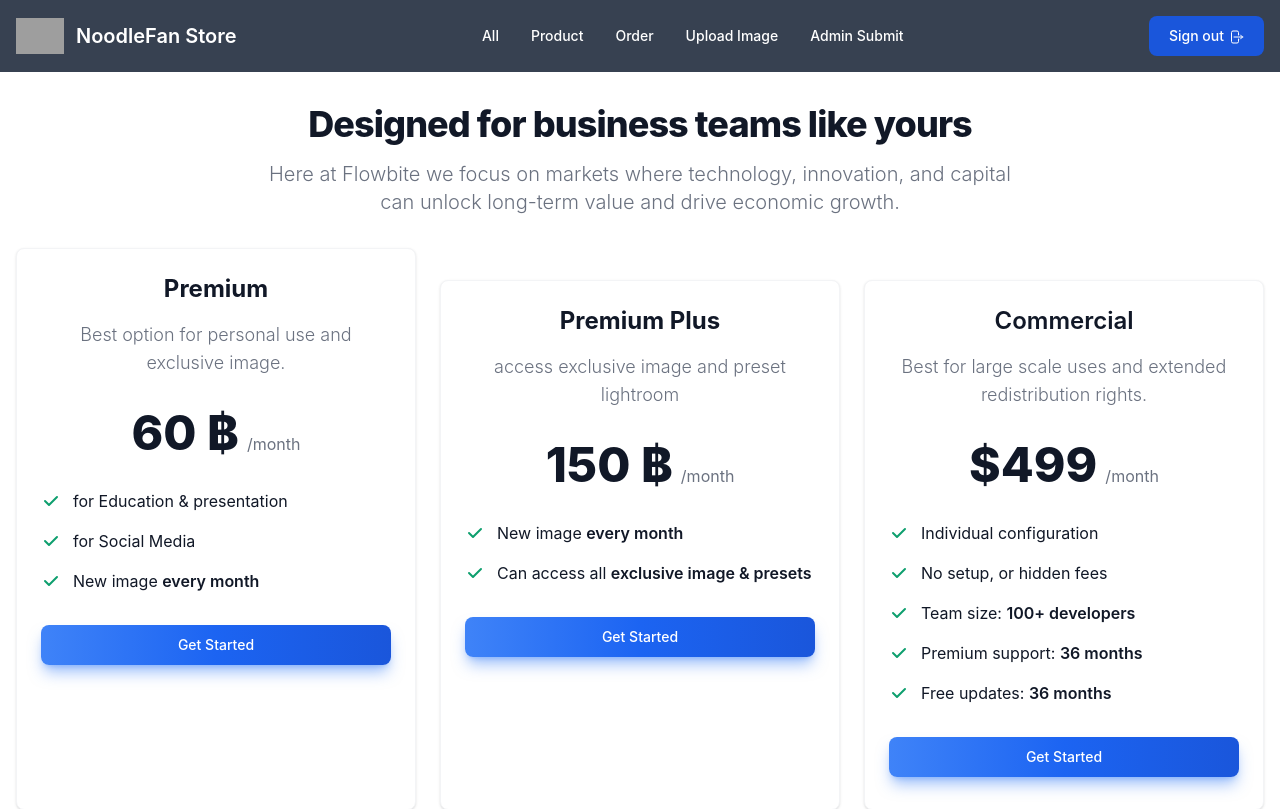
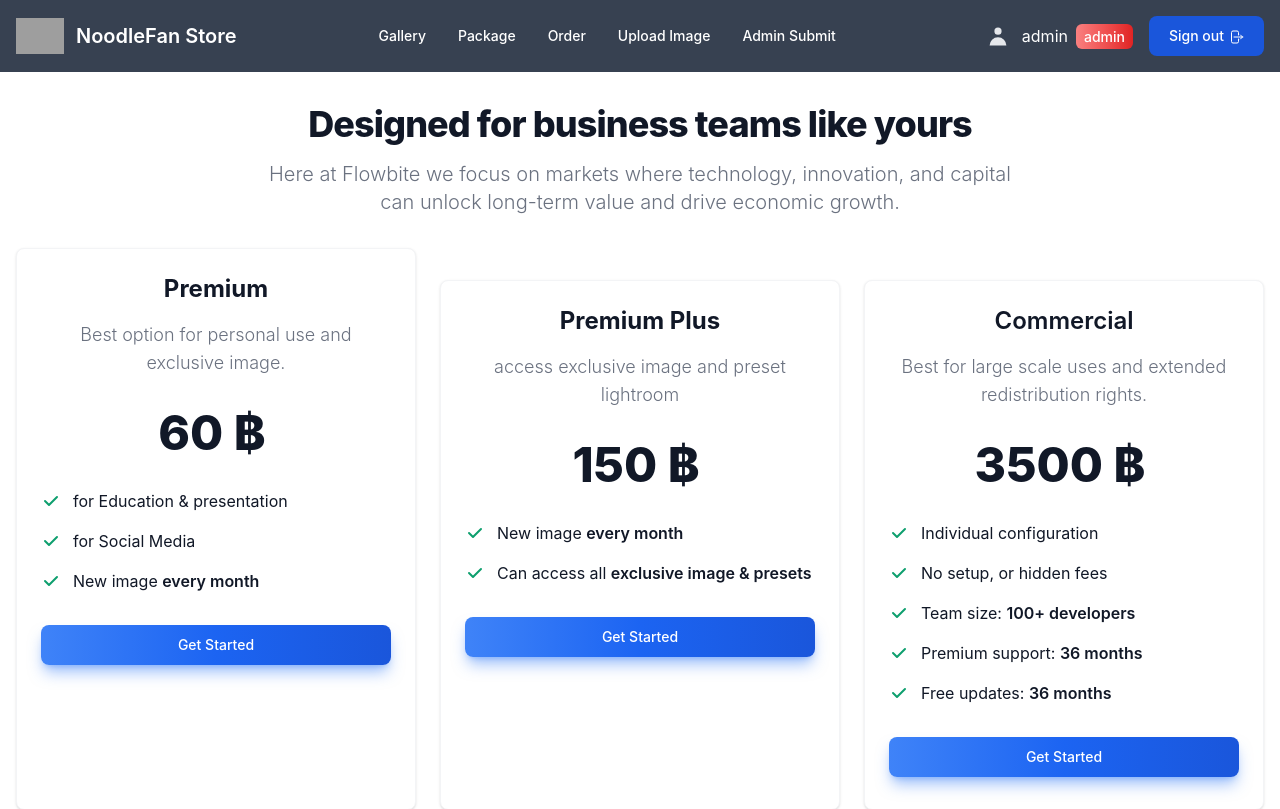
Before and after one commit to seazabuky/NoodleFan-Store, a PHP site: page /pricetable.php in a window 1280 px wide. Shown: the top 809 px of the page. Run offline with PHP 8.4, Linux system fonts and the light colour scheme; a user stored in the database is signed in; some libraries are stand-ins or nearby versions; grey boxes are pictures that could not be loaded.

Commit message:
Add files via upload

```diff
--- a/pricetable.php
+++ b/pricetable.php
@@ -27,7 +27,22 @@
 </head>
 <?php
 session_start();
-        $btn_login = 'Sign in';
+function checkRole(){
+    if(isset($_SESSION['role'])){
+        if($_SESSION['role'] == "admin"){
+            echo $_SESSION['username'].'<span class="text-white bg-gradient-to-r from-red-400 via-red-500 to-red-600 hover:bg-gradient-to-br focus:ring-4 focus:outline-none focus:ring-red-300 dark:focus:ring-red-800 font-medium rounded-md text-sm px-2 py-1 text-center ml-2 mr-2 mb-2">'.$_SESSION['role'].'</span>' ;
+        }elseif($_SESSION['role'] == "user"){
+            echo $_SESSION['username'].'<span class="text-white bg-gradient-to-r from-blue-500 via-blue-600 to-blue-700 hover:bg-gradient-to-br focus:ring-4 focus:outline-none focus:ring-blue-300 dark:focus:ring-blue-800 font-medium rounded-md text-sm px-2 py-1 text-center ml-2 mr-2 mb-2">'.$_SESSION['role'].'</span>' ;
+        }elseif($_SESSION['role'] == "premium"){
+            echo $_SESSION['username'].'<span class="text-white bg-gradient-to-r from-teal-400 via-teal-500 to-teal-600 hover:bg-gradient-to-br focus:ring-4 focus:outline-none focus:ring-teal-300 dark:focus:ring-teal-800 font-medium rounded-md text-sm px-2 py-1 text-center ml-2 mr-2 mb-2">'.$_SESSION['role'].'</span>' ;
+        }elseif($_SESSION['role'] == "premium_p"){
+            echo $_SESSION['username'].'<span class="text-white bg-gradient-to-r from-pink-400 via-pink-500 to-pink-600 hover:bg-gradient-to-br focus:ring-4 focus:outline-none focus:ring-pink-300 dark:focus:ring-pink-800 font-medium rounded-md text-sm px-2 py-1 text-center ml-2 mr-2 mb-2">premium plus</span>' ;
+        }elseif($_SESSION['role'] == "commercial"){
+            echo $_SESSION['username'].'<span class="text-white bg-gradient-to-r from-purple-500 via-purple-600 to-purple-700 hover:bg-gradient-to-br focus:ring-4 focus:outline-none focus:ring-purple-300 dark:focus:ring-purple-800 font-medium rounded-md text-sm px-2 py-1 text-center ml-2 mr-2 mb-2">'.$_SESSION['role'].'</span>' ;
+        }
+    }
+}
+$btn_login = '<a href="./index.php?sign=sign">Sign in</a>';
 $btn_icon = '<svg xmlns="http://www.w3.org/2000/svg" fill="none" viewBox="0 0 24 24" stroke-width="1.5" stroke="currentColor" class="inline-block ml-1 w-4 h-4 text-white xl:inline"><path stroke-linecap="round" stroke-linejoin="round" d="M15.75 9V5.25A2.25 2.25 0 0013.5 3h-6a2.25 2.25 0 00-2.25 2.25v13.5A2.25 2.25 0 007.5 21h6a2.25 2.25 0 002.25-2.25V15M12 9l-3 3m0 0l3 3m-3-3h12.75" /></svg>';
 $id_btn = 'btn_login';
 if (isset($_SESSION['role'])) {
@@ -37,6 +52,7 @@
 }
 
 ?>
+
 <body class="bg-white dark:bg-gray-900">
     <div class="fixed top-0 left-0 w-full z-50">
         <nav class="bg-gray-700 bg-transparent px-2 sm:px-4 py-2.5 dark:bg-transparent fixed w-full z-20 top-0 left-0  ">
@@ -46,6 +62,11 @@
                     <span class="self-center text-xl font-semibold whitespace-nowrap text-white">NoodleFan Store</span>
                 </a>
                 <div class="flex md:order-2">
+                    <div class="flex items-center p-2 text-base font-normal text-white">
+               	    	<svg aria-hidden="true" class="flex-shrink-0 w-6 h-6 text-gray-200 transition duration-75 dark:text-gray-400 group-hover:text-gray-900 dark:group-hover:text-white" fill="currentColor" viewBox="0 0 20 20" xmlns="http://www.w3.org/2000/svg"><path fill-rule="evenodd" d="M10 9a3 3 0 100-6 3 3 0 000 6zm-7 9a7 7 0 1114 0H3z" clip-rule="evenodd"></path></svg>
+               	    	<span class="flex-1 ml-3 whitespace-nowrap">
+				    	<?php checkRole(); ?> </span>
+				    </div>
                     <button type="button" id="<?php echo @$id_btn ?>" class="text-white inline-block bg-blue-700 hover:bg-blue-800 focus:ring-4 focus:outline-none focus:ring-blue-300 font-medium rounded-lg text-sm px-5 py-2.5 text-center mr-3 md:mr-0 dark:bg-blue-600 dark:hover:bg-blue-700 dark:focus:ring-blue-800"><?php echo @$btn_login, @$btn_icon ?></button>
                     <!-- open menu -->
                     <button data-collapse-toggle="navbar-sticky" type="button" class="inline-flex items-center p-2 text-sm text-gray-500 rounded-lg md:hidden hover:bg-gray-100 focus:outline-none focus:ring-2 focus:ring-gray-200 dark:text-gray-400 dark:hover:bg-gray-700 dark:focus:ring-gray-600" aria-controls="navbar-sticky" aria-expanded="false">
@@ -58,15 +79,15 @@
                 <div class="hidden justify-between items-center w-full md:flex md:w-auto md:order-1" id="navbar-sticky">
                     <ul class="flex flex-col p-4 mt-4 rounded-lg md:flex-row md:space-x-8 md:mt-0 md:text-sm md:font-medium md:bg-blue-100 lg:bg-transparent">
                         <li>
-							<a href="./php/all.php" class="block py-2 pr-4 pl-3 text-white rounded md:hover:bg-blue-500 md:hover:text-blue-700 md:p-0 md:dark:hover:text-white ">All</a>
+                            <a href="./php/all.php" class="block py-2 pr-4 pl-3 text-white rounded md:hover:bg-blue-500 md:hover:text-blue-700 md:p-0 md:dark:hover:text-white ">Gallery</a>
                         </li>
                         <li>
-							<a href="#" class="block py-2 pr-4 pl-3 text-white rounded md:hover:bg-blue-500 md:hover:text-blue-700 md:p-0 md:dark:hover:text-white ">Product</a>
+                            <a href="#" class="block py-2 pr-4 pl-3 text-white rounded md:hover:bg-blue-500 md:hover:text-blue-700 md:p-0 md:dark:hover:text-white ">Package</a>
                         </li>
                         <li>
                             <a href="php/orderCheck.php" class="block py-2 pr-4 pl-3 text-white rounded md:hover:bg-gray-50 md:hover:text-blue-700 md:p-0 md:dark:hover:text-white ">Order</a>
                         </li>
-                        <?php if(@$_SESSION['role']=='admin'){ ?>
+                        <?php if (@$_SESSION['role'] == 'admin') { ?>
                             <li>
                                 <a href="php/upload.php" class="block py-2 pr-4 pl-3 text-white rounded md:hover:bg-gray-50 md:hover:text-blue-700 md:p-0 md:dark:hover:text-white ">Upload Image</a>
                             </li>
@@ -91,27 +112,36 @@
                     <p class="font-light text-gray-500 sm:text-lg dark:text-gray-400">Best option for personal use and exclusive image.</p>
                     <div class="flex justify-center items-baseline my-8">
                         <span class="mr-2 text-5xl font-extrabold">60 ฿</span>
-                  <span class="text-gray-500 dark:text-gray-400">/month</span>
                     </div>
                     <!-- List -->
                     <ul role="list" class="mb-8 space-y-4 text-left">
                         <li class="flex items-center space-x-3">
                             <!-- Icon -->
-                      <svg class="flex-shrink-0 w-5 h-5 text-green-500 dark:text-green-400" fill="currentColor" viewBox="0 0 20 20" xmlns="http://www.w3.org/2000/svg"><path fill-rule="evenodd" d="M16.707 5.293a1 1 0 010 1.414l-8 8a1 1 0 01-1.414 0l-4-4a1 1 0 011.414-1.414L8 12.586l7.293-7.293a1 1 0 011.414 0z" clip-rule="evenodd"></path></svg>
+                            <svg class="flex-shrink-0 w-5 h-5 text-green-500 dark:text-green-400" fill="currentColor" viewBox="0 0 20 20" xmlns="http://www.w3.org/2000/svg">
+                                <path fill-rule="evenodd" d="M16.707 5.293a1 1 0 010 1.414l-8 8a1 1 0 01-1.414 0l-4-4a1 1 0 011.414-1.414L8 12.586l7.293-7.293a1 1 0 011.414 0z" clip-rule="evenodd"></path>
+                            </svg>
                             <span>for Education & presentation</span>
                         </li>
                         <li class="flex items-center space-x-3">
                             <!-- Icon -->
-                      <svg class="flex-shrink-0 w-5 h-5 text-green-500 dark:text-green-400" fill="currentColor" viewBox="0 0 20 20" xmlns="http://www.w3.org/2000/svg"><path fill-rule="evenodd" d="M16.707 5.293a1 1 0 010 1.414l-8 8a1 1 0 01-1.414 0l-4-4a1 1 0 011.414-1.414L8 12.586l7.293-7.293a1 1 0 011.414 0z" clip-rule="evenodd"></path></svg>
+                            <svg class="flex-shrink-0 w-5 h-5 text-green-500 dark:text-green-400" fill="currentColor" viewBox="0 0 20 20" xmlns="http://www.w3.org/2000/svg">
+                                <path fill-rule="evenodd" d="M16.707 5.293a1 1 0 010 1.414l-8 8a1 1 0 01-1.414 0l-4-4a1 1 0 011.414-1.414L8 12.586l7.293-7.293a1 1 0 011.414 0z" clip-rule="evenodd"></path>
+                            </svg>
                             <span>for Social Media</span>
                         </li>
                         <li class="flex items-center space-x-3">
                             <!-- Icon -->
-                      <svg class="flex-shrink-0 w-5 h-5 text-green-500 dark:text-green-400" fill="currentColor" viewBox="0 0 20 20" xmlns="http://www.w3.org/2000/svg"><path fill-rule="evenodd" d="M16.707 5.293a1 1 0 010 1.414l-8 8a1 1 0 01-1.414 0l-4-4a1 1 0 011.414-1.414L8 12.586l7.293-7.293a1 1 0 011.414 0z" clip-rule="evenodd"></path></svg>
+                            <svg class="flex-shrink-0 w-5 h-5 text-green-500 dark:text-green-400" fill="currentColor" viewBox="0 0 20 20" xmlns="http://www.w3.org/2000/svg">
+                                <path fill-rule="evenodd" d="M16.707 5.293a1 1 0 010 1.414l-8 8a1 1 0 01-1.414 0l-4-4a1 1 0 011.414-1.414L8 12.586l7.293-7.293a1 1 0 011.414 0z" clip-rule="evenodd"></path>
+                            </svg>
                             <span>New image <span class="font-semibold">every month</span></span>
                         </li>
                     </ul>
+                    <?php if (@$_SESSION['role'] == 'user' || @$_SESSION['role'] == 'admin' || !isset($_SESSION['role'])) { ?>
                         <a href="./php/userSubmitReq.php" class="w-full text-white bg-gradient-to-r from-blue-500 via-blue-600 to-blue-700 hover:bg-gradient-to-br focus:ring-4 focus:outline-none focus:ring-blue-300 dark:focus:ring-blue-800 shadow-lg shadow-blue-500/50 dark:shadow-lg dark:shadow-blue-800/80 font-medium rounded-lg text-sm px-5 py-2.5 text-center mr-2 mb-2 ">Get Started</a>
+                    <?php } else { ?>
+                        <button class="w-full text-white bg-[#24292F] hover:bg-[#24292F]/90 focus:ring-4 focus:outline-none focus:ring-[#24292F]/50 font-medium rounded-lg text-sm px-5 py-2.5 text-center mr-2 mb-2  dark:focus:ring-gray-500 dark:hover:bg-[#050708]/30 " disabled>Already</button>
+                    <?php } ?>
                 </div>
                 <!-- Pricing Card -->
                 <div class="flex flex-col p-6 mx-auto max-w-lg text-center text-gray-900 bg-white rounded-lg border border-gray-100 shadow dark:border-gray-600 xl:p-8 dark:bg-gray-800 dark:text-white">
@@ -119,61 +149,81 @@
                     <p class="font-light text-gray-500 sm:text-lg dark:text-gray-400">access exclusive image and preset lightroom</p>
                     <div class="flex justify-center items-baseline my-8">
                         <span class="mr-2 text-5xl font-extrabold">150 ฿</span>
-                  <span class="text-gray-500 dark:text-gray-400" dark:text-gray-400>/month</span>
                     </div>
                     <!-- List -->
                     <ul role="list" class="mb-8 space-y-4 text-left">
                         <li class="flex items-center space-x-3">
                             <!-- Icon -->
-                      <svg class="flex-shrink-0 w-5 h-5 text-green-500 dark:text-green-400" fill="currentColor" viewBox="0 0 20 20" xmlns="http://www.w3.org/2000/svg"><path fill-rule="evenodd" d="M16.707 5.293a1 1 0 010 1.414l-8 8a1 1 0 01-1.414 0l-4-4a1 1 0 011.414-1.414L8 12.586l7.293-7.293a1 1 0 011.414 0z" clip-rule="evenodd"></path></svg>
+                            <svg class="flex-shrink-0 w-5 h-5 text-green-500 dark:text-green-400" fill="currentColor" viewBox="0 0 20 20" xmlns="http://www.w3.org/2000/svg">
+                                <path fill-rule="evenodd" d="M16.707 5.293a1 1 0 010 1.414l-8 8a1 1 0 01-1.414 0l-4-4a1 1 0 011.414-1.414L8 12.586l7.293-7.293a1 1 0 011.414 0z" clip-rule="evenodd"></path>
+                            </svg>
                             <span>New image <span class="font-semibold">every month</span></span>
                         </li>
                         <li class="flex items-center space-x-3">
                             <!-- Icon -->
-                      <svg class="flex-shrink-0 w-5 h-5 text-green-500 dark:text-green-400" fill="currentColor" viewBox="0 0 20 20" xmlns="http://www.w3.org/2000/svg"><path fill-rule="evenodd" d="M16.707 5.293a1 1 0 010 1.414l-8 8a1 1 0 01-1.414 0l-4-4a1 1 0 011.414-1.414L8 12.586l7.293-7.293a1 1 0 011.414 0z" clip-rule="evenodd"></path></svg>
-                      <span>Can access all <span class="font-semibold">exclusive image & presets      </span></span>
+                            <svg class="flex-shrink-0 w-5 h-5 text-green-500 dark:text-green-400" fill="currentColor" viewBox="0 0 20 20" xmlns="http://www.w3.org/2000/svg">
+                                <path fill-rule="evenodd" d="M16.707 5.293a1 1 0 010 1.414l-8 8a1 1 0 01-1.414 0l-4-4a1 1 0 011.414-1.414L8 12.586l7.293-7.293a1 1 0 011.414 0z" clip-rule="evenodd"></path>
+                            </svg>
+                            <span>Can access all <span class="font-semibold">exclusive image & presets </span></span>
                         </li>
 
                     </ul>
+                    <?php if (@$_SESSION['role'] != 'premium_p' && @$_SESSION['role'] != 'commercial') { ?>
                         <a href="./php/userSubmitReq.php" class="w-full text-white bg-gradient-to-r from-blue-500 via-blue-600 to-blue-700 hover:bg-gradient-to-br focus:ring-4 focus:outline-none focus:ring-blue-300 dark:focus:ring-blue-800 shadow-lg shadow-blue-500/50 dark:shadow-lg dark:shadow-blue-800/80 font-medium rounded-lg text-sm px-5 py-2.5 text-center mr-2 mb-2 ">Get Started</a>
+                    <?php } else { ?>
+                        <button class="w-full text-white bg-[#24292F] hover:bg-[#24292F]/90 focus:ring-4 focus:outline-none focus:ring-[#24292F]/50 font-medium rounded-lg text-sm px-5 py-2.5 text-center mr-2 mb-2  dark:focus:ring-gray-500 dark:hover:bg-[#050708]/30 " disabled>Already</button>
+                    <?php } ?>
                 </div>
                 <!-- Pricing Card -->
                 <div class="flex flex-col p-6 mx-auto max-w-lg text-center text-gray-900 bg-white rounded-lg border border-gray-100 shadow dark:border-gray-600 xl:p-8 dark:bg-gray-800 dark:text-white">
                     <h3 class="mb-4 text-2xl font-semibold">Commercial</h3>
                     <p class="font-light text-gray-500 sm:text-lg dark:text-gray-400">Best for large scale uses and extended redistribution rights.</p>
                     <div class="flex justify-center items-baseline my-8">
-                  <span class="mr-2 text-5xl font-extrabold">$499</span>
-                  <span class="text-gray-500 dark:text-gray-400">/month</span>
+                        <span class="mr-2 text-5xl font-extrabold">3500 ฿</span>
                     </div>
                     <!-- List -->
                     <ul role="list" class="mb-8 space-y-4 text-left">
                         <li class="flex items-center space-x-3">
                             <!-- Icon -->
-                      <svg class="flex-shrink-0 w-5 h-5 text-green-500 dark:text-green-400" fill="currentColor" viewBox="0 0 20 20" xmlns="http://www.w3.org/2000/svg"><path fill-rule="evenodd" d="M16.707 5.293a1 1 0 010 1.414l-8 8a1 1 0 01-1.414 0l-4-4a1 1 0 011.414-1.414L8 12.586l7.293-7.293a1 1 0 011.414 0z" clip-rule="evenodd"></path></svg>
+                            <svg class="flex-shrink-0 w-5 h-5 text-green-500 dark:text-green-400" fill="currentColor" viewBox="0 0 20 20" xmlns="http://www.w3.org/2000/svg">
+                                <path fill-rule="evenodd" d="M16.707 5.293a1 1 0 010 1.414l-8 8a1 1 0 01-1.414 0l-4-4a1 1 0 011.414-1.414L8 12.586l7.293-7.293a1 1 0 011.414 0z" clip-rule="evenodd"></path>
+                            </svg>
                             <span>Individual configuration</span>
                         </li>
                         <li class="flex items-center space-x-3">
                             <!-- Icon -->
-                      <svg class="flex-shrink-0 w-5 h-5 text-green-500 dark:text-green-400" fill="currentColor" viewBox="0 0 20 20" xmlns="http://www.w3.org/2000/svg"><path fill-rule="evenodd" d="M16.707 5.293a1 1 0 010 1.414l-8 8a1 1 0 01-1.414 0l-4-4a1 1 0 011.414-1.414L8 12.586l7.293-7.293a1 1 0 011.414 0z" clip-rule="evenodd"></path></svg>
+                            <svg class="flex-shrink-0 w-5 h-5 text-green-500 dark:text-green-400" fill="currentColor" viewBox="0 0 20 20" xmlns="http://www.w3.org/2000/svg">
+                                <path fill-rule="evenodd" d="M16.707 5.293a1 1 0 010 1.414l-8 8a1 1 0 01-1.414 0l-4-4a1 1 0 011.414-1.414L8 12.586l7.293-7.293a1 1 0 011.414 0z" clip-rule="evenodd"></path>
+                            </svg>
                             <span>No setup, or hidden fees</span>
                         </li>
                         <li class="flex items-center space-x-3">
                             <!-- Icon -->
-                      <svg class="flex-shrink-0 w-5 h-5 text-green-500 dark:text-green-400" fill="currentColor" viewBox="0 0 20 20" xmlns="http://www.w3.org/2000/svg"><path fill-rule="evenodd" d="M16.707 5.293a1 1 0 010 1.414l-8 8a1 1 0 01-1.414 0l-4-4a1 1 0 011.414-1.414L8 12.586l7.293-7.293a1 1 0 011.414 0z" clip-rule="evenodd"></path></svg>
+                            <svg class="flex-shrink-0 w-5 h-5 text-green-500 dark:text-green-400" fill="currentColor" viewBox="0 0 20 20" xmlns="http://www.w3.org/2000/svg">
+                                <path fill-rule="evenodd" d="M16.707 5.293a1 1 0 010 1.414l-8 8a1 1 0 01-1.414 0l-4-4a1 1 0 011.414-1.414L8 12.586l7.293-7.293a1 1 0 011.414 0z" clip-rule="evenodd"></path>
+                            </svg>
                             <span>Team size: <span class="font-semibold">100+ developers</span></span>
                         </li>
                         <li class="flex items-center space-x-3">
                             <!-- Icon -->
-                      <svg class="flex-shrink-0 w-5 h-5 text-green-500 dark:text-green-400" fill="currentColor" viewBox="0 0 20 20" xmlns="http://www.w3.org/2000/svg"><path fill-rule="evenodd" d="M16.707 5.293a1 1 0 010 1.414l-8 8a1 1 0 01-1.414 0l-4-4a1 1 0 011.414-1.414L8 12.586l7.293-7.293a1 1 0 011.414 0z" clip-rule="evenodd"></path></svg>
+                            <svg class="flex-shrink-0 w-5 h-5 text-green-500 dark:text-green-400" fill="currentColor" viewBox="0 0 20 20" xmlns="http://www.w3.org/2000/svg">
+                                <path fill-rule="evenodd" d="M16.707 5.293a1 1 0 010 1.414l-8 8a1 1 0 01-1.414 0l-4-4a1 1 0 011.414-1.414L8 12.586l7.293-7.293a1 1 0 011.414 0z" clip-rule="evenodd"></path>
+                            </svg>
                             <span>Premium support: <span class="font-semibold">36 months</span></span>
                         </li>
                         <li class="flex items-center space-x-3">
                             <!-- Icon -->
-                      <svg class="flex-shrink-0 w-5 h-5 text-green-500 dark:text-green-400" fill="currentColor" viewBox="0 0 20 20" xmlns="http://www.w3.org/2000/svg"><path fill-rule="evenodd" d="M16.707 5.293a1 1 0 010 1.414l-8 8a1 1 0 01-1.414 0l-4-4a1 1 0 011.414-1.414L8 12.586l7.293-7.293a1 1 0 011.414 0z" clip-rule="evenodd"></path></svg>
+                            <svg class="flex-shrink-0 w-5 h-5 text-green-500 dark:text-green-400" fill="currentColor" viewBox="0 0 20 20" xmlns="http://www.w3.org/2000/svg">
+                                <path fill-rule="evenodd" d="M16.707 5.293a1 1 0 010 1.414l-8 8a1 1 0 01-1.414 0l-4-4a1 1 0 011.414-1.414L8 12.586l7.293-7.293a1 1 0 011.414 0z" clip-rule="evenodd"></path>
+                            </svg>
                             <span>Free updates: <span class="font-semibold">36 months</span></span>
                         </li>
                     </ul>
+                    <?php if (@$_SESSION['role'] != 'commercial') { ?>
                         <a href="./php/userSubmitReq.php" class="w-full text-white bg-gradient-to-r from-blue-500 via-blue-600 to-blue-700 hover:bg-gradient-to-br focus:ring-4 focus:outline-none focus:ring-blue-300 dark:focus:ring-blue-800 shadow-lg shadow-blue-500/50 dark:shadow-lg dark:shadow-blue-800/80 font-medium rounded-lg text-sm px-5 py-2.5 text-center mr-2 mb-2 ">Get Started</a>
+                    <?php } else { ?>
+                        <button class="w-full text-white bg-[#24292F] hover:bg-[#24292F]/90 focus:ring-4 focus:outline-none focus:ring-[#24292F]/50 font-medium rounded-lg text-sm px-5 py-2.5 text-center mr-2 mb-2  dark:focus:ring-gray-500 dark:hover:bg-[#050708]/30 " disabled>Already</button>
+                    <?php } ?>
                 </div>
             </div>
         </div>
@@ -226,4 +276,5 @@
         };
     </script>
 </body>
+
 </html>
```
Lines whose indentation alone changed are shown as unchanged.
